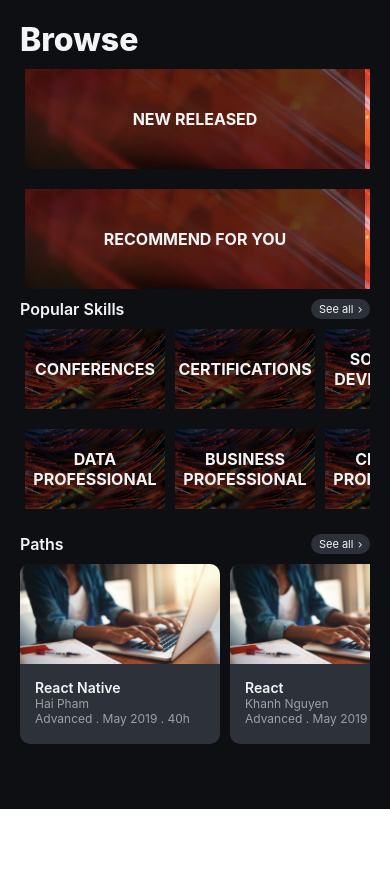
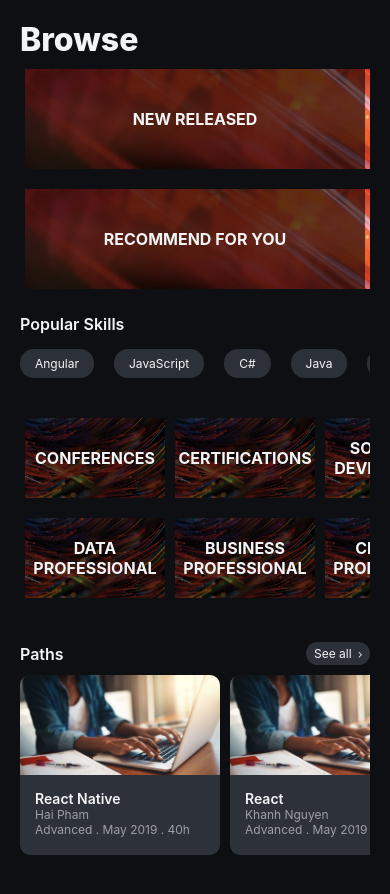
Before and after one commit to nnkyduyen1999/AdvancedMobileFinalProject, a React Native app in the folder PStudying/: screen / in a window 390 px wide. Shown: the top 894 px of the page. Before the commit the page ends 844 px from the top, so only its background shows below. Built offline with nearby package versions, Linux system fonts and the light colour scheme.

Commit message:
update popular skills list

```diff
--- a/PStudying/src/components/Common/section-course-title.js
+++ b/PStudying/src/components/Common/section-course-title.js
@@ -5,30 +5,24 @@ import Icon from "react-native-vector-icons/FontAwesome";
 
 import css from "../../globals/style";
 
-const seeAllIcon = <Icon name="angle-right" size={10} color="white" />;
+const seeAllIcon = <Icon name="angle-right" size={10} color="white"/>;
 
-const SectionCourseTitle = ({ sectionTitle }) => {
+const SectionCourseTitle = ({ sectionTitle, seeAll }) => {
   return (
     <View style={styles.titleLayout}>
       <Text style={css.sectionTitle}>{sectionTitle}</Text>
-      <Button
-        title="See all"
-        buttonStyle={styles.seeAllBtn}
+      {seeAll && <Button
+        title="See all  "
+        buttonStyle={css.buttonLayoutSmall}
         icon={seeAllIcon}
         iconRight={true}
         titleStyle={css.buttonTitle}
-      ></Button>
+      ></Button>}
     </View>
   );
 };
 
 const styles = StyleSheet.create({
-    seeAllBtn: {
-    borderRadius: 12,
-    backgroundColor: "#2C3039",
-    paddingHorizontal: 8,
-    paddingVertical: 2
-    },
     titleLayout: {
         display: "flex",
         flex: 1,
--- a/PStudying/src/components/Main/Browse/Category/ButtonCategory.js
+++ b/PStudying/src/components/Main/Browse/Category/ButtonCategory.js
@@ -1,9 +1,33 @@
-import React from 'react'
-import { View } from 'react-native'
+import React from "react";
+import { ScrollView } from "react-native";
+import {Button} from "react-native-elements";
+import css from "../../../../globals/style";
 export default function ButtonCategory() {
-    return (
-        <View>
-
-        </View>
-    )
+  const listTitle = [
+    "Angular",
+    "JavaScript",
+    "C#",
+    "Java",
+    "Data Analysis",
+    "ASP.NET",
+    "Node.js",
+    "Design Patterns",
+    "Python",
+    "React",
+    ".NET",
+    "SQL Server",
+  ];
+  const renderListTitle = (listTitle) => {
+    return listTitle.map((title, index) => (
+      <Button
+        buttonStyle={css.buttonLayoutBig}
+        key={index}
+        title={title}
+        titleStyle={css.buttonTitle}
+      />
+    ));
+  };
+  return (
+    <ScrollView horizontal={true}>{renderListTitle(listTitle)}</ScrollView>
+  );
 }
--- a/PStudying/src/components/Main/Browse/browse.js
+++ b/PStudying/src/components/Main/Browse/browse.js
@@ -14,13 +14,13 @@ const Browse = () => {
       <ScreenHeader screenTitle="Browse" />
       <ImageButton txt="New Released" imgName="new-release.jpg" imgType={css.largeImgButton}/>
       <ImageButton txt="Recommend for you" imgName="recommended.png" imgType={css.largeImgButton}/>
-      <View>
+      <View style={{marginVertical: 20}}>
         <SectionCourseTitle sectionTitle="Popular Skills" />
         <ButtonCategory />
         <ImageButtonCategory />
       </View>
       <SectionCourses title="Paths" />
-      <ListAuthor />
+      <ListAuthor title="Top Authors"/>
     </ScrollView>
   );
 };
--- a/PStudying/src/components/Main/Home/SectionCourses/section-courses.js
+++ b/PStudying/src/components/Main/Home/SectionCourses/section-courses.js
@@ -37,7 +37,7 @@ const SectionCourses = (props) => {
   };
   return (
     <View style={styles.container}>
-      <SectionCourseTitle sectionTitle={props.title} />
+      <SectionCourseTitle sectionTitle={props.title} seeAll="true"/>
       <ScrollView style={styles.list} horizontal={true}>
         {renderSectionCoursesItems(courses)}
       </ScrollView>
--- a/PStudying/src/globals/style.js
+++ b/PStudying/src/globals/style.js
@@ -25,9 +25,22 @@ export default StyleSheet.create({
     color:theme.SECONDARY_TEXT_COLOR
   },
   buttonTitle: {
-    fontSize: theme.FONT_SIZE_BUTTON_TITLE,
+    fontSize: theme.FONT_SIZE_SMALL,
     color: theme.PRIMARY_TEXT_COLOR,
-    marginRight: theme.SMALL_MARGIN
+  },
+  buttonLayoutSmall: {
+    borderRadius: 12,
+    backgroundColor: theme.RADIUS_BTN_BGR,
+    paddingHorizontal: 8,
+    paddingVertical: 3
+  },
+  buttonLayoutBig: {
+    borderRadius: 14,
+    paddingHorizontal: 15,
+    paddingVertical: 6,
+    backgroundColor: theme.RADIUS_BTN_BGR,
+    marginVertical: theme.LARGE_MARGIN,
+    marginRight: theme.LARGE_MARGIN
   },
   screenContent: {
     margin: theme.LARGE_MARGIN,
--- a/PStudying/src/globals/theme.js
+++ b/PStudying/src/globals/theme.js
@@ -1,5 +1,4 @@
 export default {
-    FONT_SIZE_BUTTON_TITLE: 11,
     FONT_SIZE_SMALL: 12,
     FONT_SIZE_MEDIUM: 14,
     FONT_SIZE_LARGE: 16,
@@ -16,5 +15,6 @@ export default {
     DARK_THEME: "#0E0F13",
     LARGE_IMG_BUTTON_HEIGHT: 100,
     SMALL_IMG_BUTTON_HEIGHT: 80,
-    SMALL_IMG_BUTTON_WIDTH: 140
+    SMALL_IMG_BUTTON_WIDTH: 140,
+    RADIUS_BTN_BGR: "#2C3039"
   };
```
